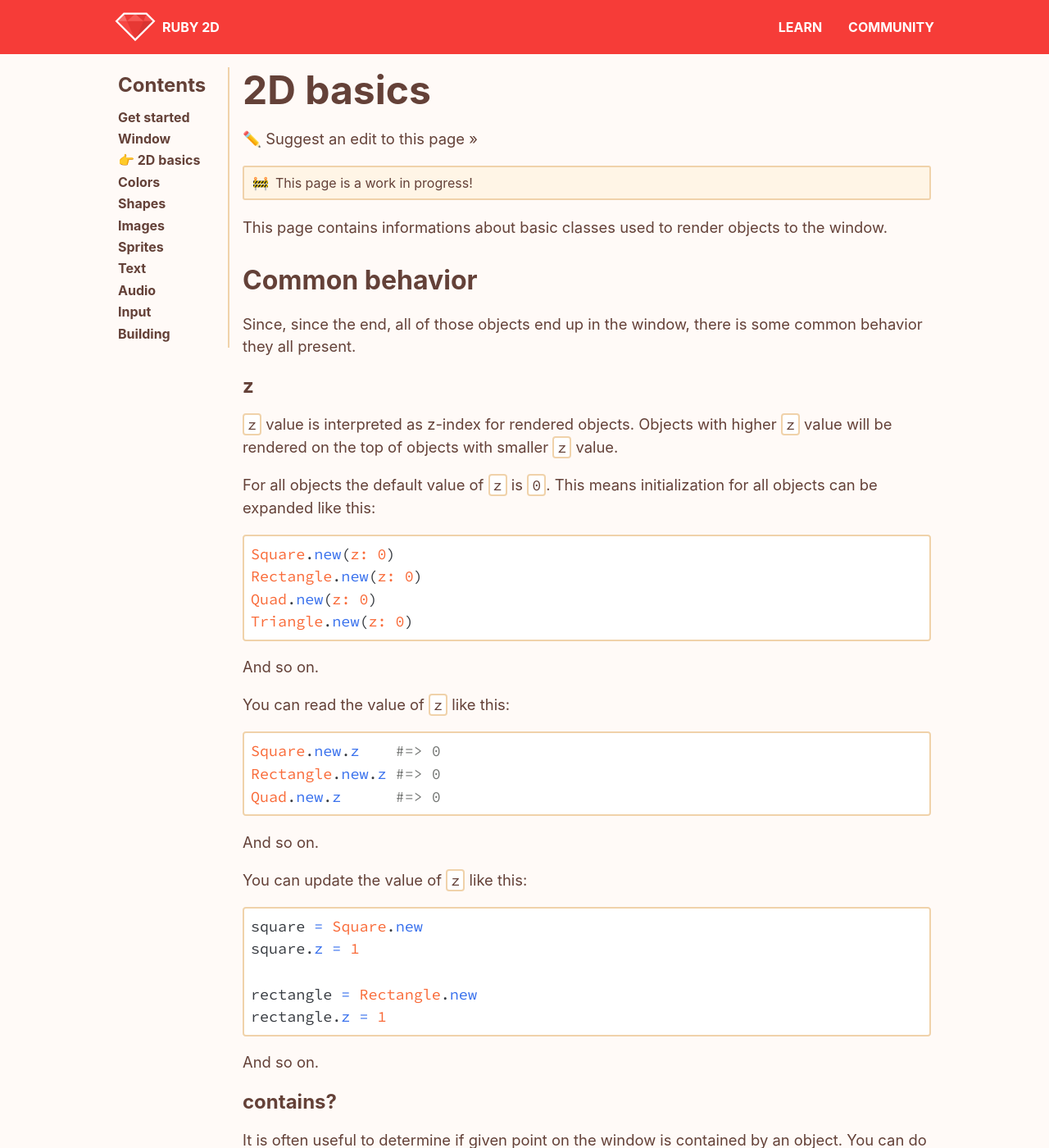
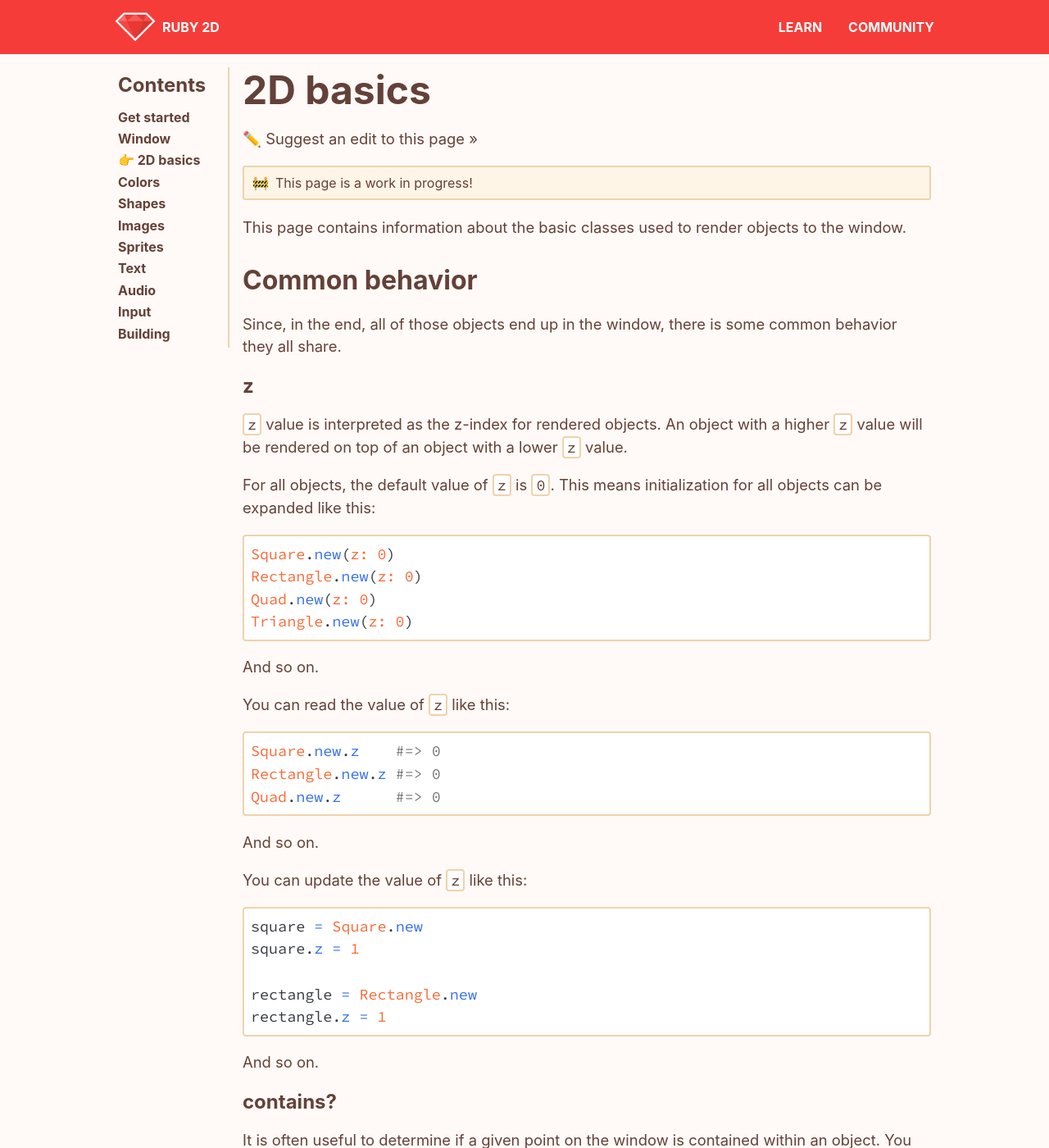
Before and after one commit to ruby2d/ruby2d.com, a Jekyll site: the page built from _pages/learn/2d-basics.md, in a window 1280 px wide and 1400 px high. Shown: the whole window at 82% size. Built offline with Jekyll 4.4.1, drawn with Linux system fonts in a browser that asks for light colours; comment, search, counter and statistics services are not loaded; some of the changed text lies outside the part shown.

Commit message:
Clarity, style, and grammar improvements
Some of the wording felt quite off to me so I offer these changes. This should hopefully make this article clearer while keeping the style the same.

````diff
--- a/_pages/learn/2d-basics.md
+++ b/_pages/learn/2d-basics.md
@@ -5,17 +5,17 @@ layout: learn
 
 {% include warning.html icon="🚧" message="This page is a work in progress!" %}
 
-This page contains informations about basic classes used to render objects to the window.
+This page contains information about the basic classes used to render objects to the window.
 
 # Common behavior
 
-Since, since the end, all of those objects end up in the window, there is some common behavior they all present.
+Since, in the end, all of those objects end up in the window, there is some common behavior they all share.
 
 ## z
 
-`z` value is interpreted as z-index for rendered objects. Objects with higher `z` value will be rendered on the top of objects with smaller `z` value.
+`z` value is interpreted as the z-index for rendered objects. An object with a higher `z` value will be rendered on top of an object with a lower `z` value.
 
-For all objects the default value of `z` is `0`. This means initialization for all objects can be expanded like this:
+For all objects, the default value of `z` is `0`. This means initialization for all objects can be expanded like this:
 
 ```ruby
 Square.new(z: 0)
@@ -50,7 +50,7 @@ And so on.
 
 ## contains?
 
-It is often useful to determine if given point on the window is contained by an object. You can do it easily with `contains?` method. For Square class, this would look like this:
+It is often useful to determine if a given point on the window is contained within an object. You can do this easily with the `#contains?` method. For the Square class, this would look like this:
 
 ```ruby
 square = Square.new
@@ -58,6 +58,6 @@ square.contains?(10, 10) #=> true
 square.contains?(110, 110) #=> false
 ```
 
-First argument to the `contains?` method is the x coordinate, and second is the y coordinate of point in question.
+The first argument to the `#contains?` method is the x coordinate, and the second is the y coordinate of the point in question.
 
 The same interface is used for all classes explained below.
````
